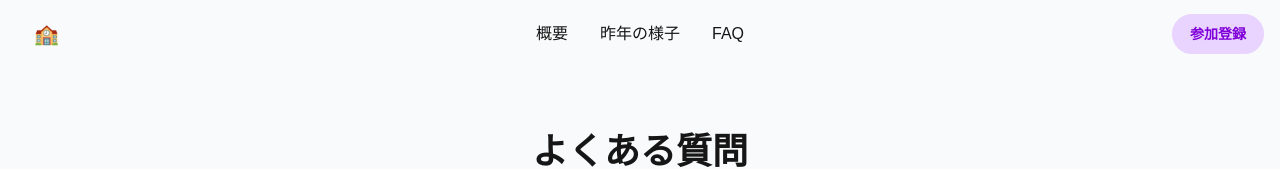
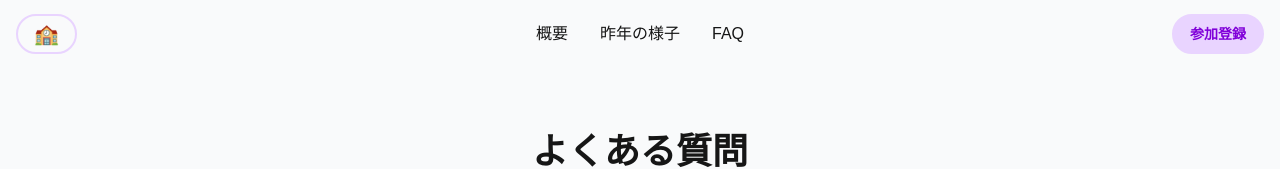
Before and after one commit to RF2034/2025, a Next.js app: page /faq in a window 1280 px wide. Shown: the top 169 px of the page. Built offline with nearby package versions, Linux system fonts and the light colour scheme; a web font is replaced by a local one.

Commit message:
ヘッダーのリンクボタンのスタイルを変更し、ボタンをアウトラインスタイルに更新

```diff
--- a/src/components/Header.tsx
+++ b/src/components/Header.tsx
@@ -42,7 +42,7 @@ export default function Header() {
             ))}
           </ul>
         </div>
-        <Link href="/" className="btn btn-ghost text-lg md:text-xl font-bold">
+        <Link href="/" className="btn btn-outline btn-primary text-lg md:text-xl font-bold">
           🏫 <span className="hidden xs:inline">{EVENT_INFO.title.replace("2025", "")}</span>
         </Link>
       </div>
```
